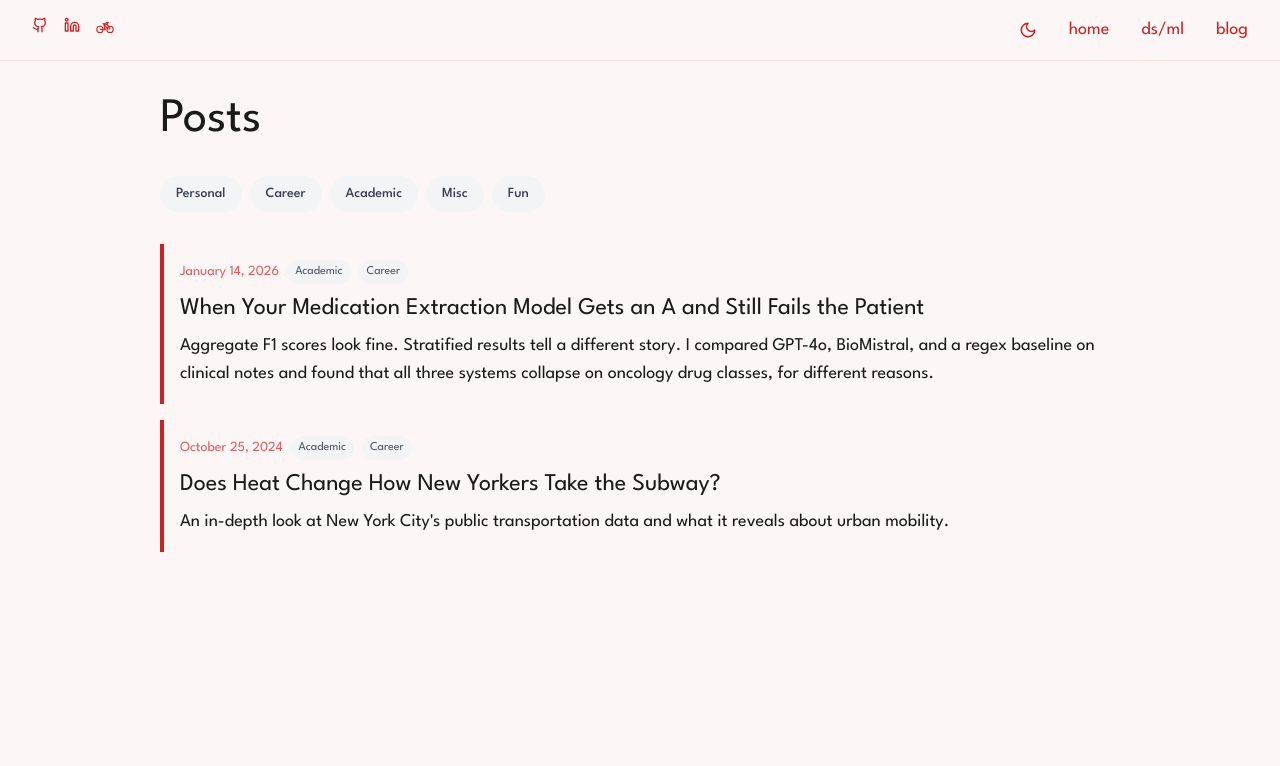
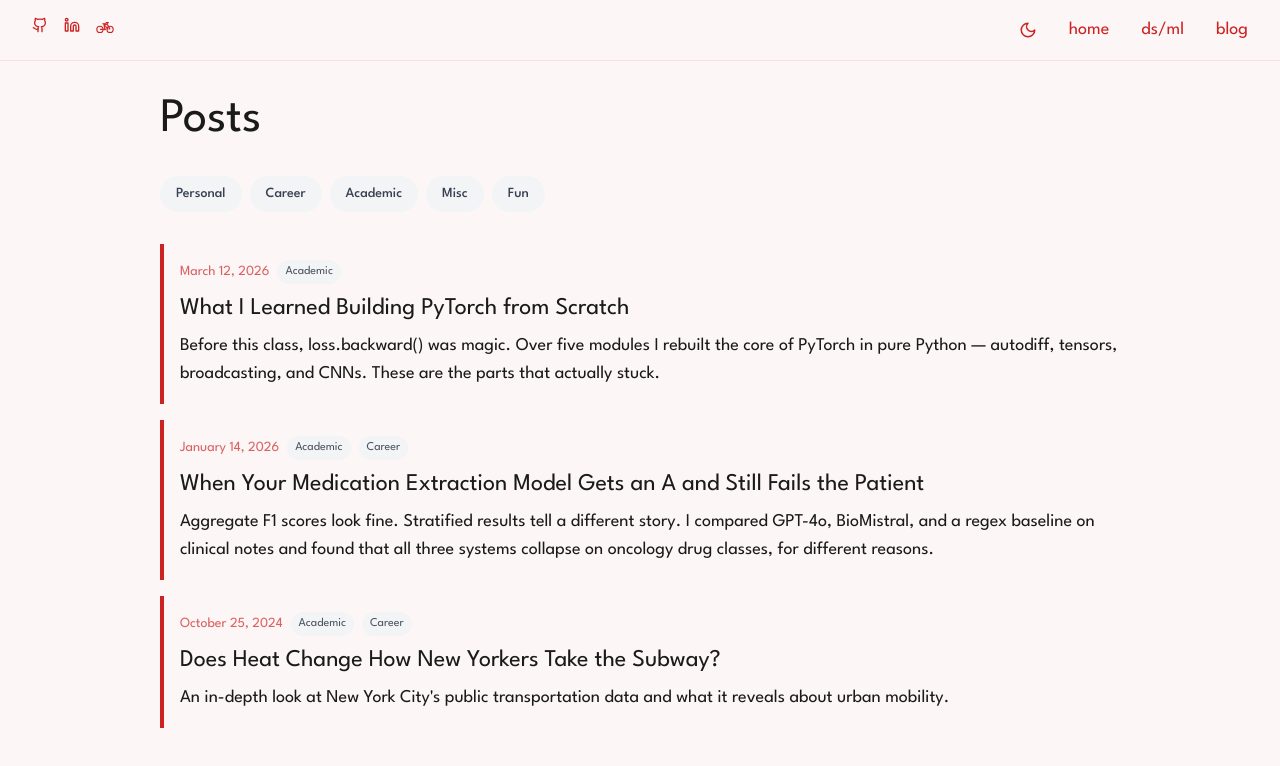
Before and after one commit to jaackiekim/jackiekim.me, a React (Vite) app: page /blog in a window 1280 px wide. Shown: the top 766 px of the page. Built offline with nearby package versions, Linux system fonts and the light colour scheme.

Commit message:
content: add MiniTorch blog post (March 2026)

```diff
--- a/src/components/Blog.tsx
+++ b/src/components/Blog.tsx
@@ -15,6 +15,13 @@ interface Post {
 }
 
 const posts: Post[] = [
+  {
+    slug: 'minitorch-pytorch-from-scratch',
+    title: 'What I Learned Building PyTorch from Scratch',
+    date: 'March 12, 2026',
+    excerpt: 'Before this class, loss.backward() was magic. Over five modules I rebuilt the core of PyTorch in pure Python — autodiff, tensors, broadcasting, and CNNs. These are the parts that actually stuck.',
+    categories: ['Academic']
+  },
   {
     slug: 'medication-extraction-llm-evaluation',
     title: 'When Your Medication Extraction Model Gets an A and Still Fails the Patient',
--- a/src/components/BlogPost.tsx
+++ b/src/components/BlogPost.tsx
@@ -145,6 +145,72 @@ Code, evaluation framework, and full results: [github.com/jaackiekim/clinical-me
 `;
 
 const posts: Record<string, { title: string; date: string; content?: string; useMarkdown?: boolean; component?: React.ComponentType }> = {
+  'minitorch-pytorch-from-scratch': {
+    title: 'What I Learned Building PyTorch from Scratch',
+    date: 'March 12, 2026',
+    useMarkdown: true,
+    content: `*Machine Learning Engineering, Cornell Tech, taught by Sasha Rush (Hugging Face)*
+
+Before I took this class, \`loss.backward()\` was magic. I knew, abstractly, that PyTorch walked backward through some kind of graph and computed gradients. I could not have told you what that graph looked like, how it got built, or what happened when it had cycles or shared nodes. I used it every day. I had no idea what it was doing.
+
+The course is called MiniTorch. Over five modules, you rebuild the core of PyTorch in pure Python. Automatic differentiation, tensors with broadcasting, GPU-style parallel operators, and convolutional neural networks. You do not read a textbook. You fill in function signatures and make the unit tests pass. The first time a test goes green is the first time you actually understand what you were doing.
+
+This is a post about the parts that stuck with me.
+
+## Autodiff is a graph, not a derivative
+
+The thing that surprised me most in the entire course was the autodiff module. I started it expecting to implement the chain rule. The chain rule is the easy part. Writing the formula for the derivative of a composed function is a line of math. The hard part is the bookkeeping around it.
+
+When you compute a function like \`loss = (a * b) + (a * c)\`, the variable \`a\` appears twice. Backpropagation has to accumulate the gradient flowing back through both paths. If you just walk the graph and assign, you overwrite. If you walk it in the wrong order, you compute with stale values. And if you recurse naively on a graph with shared nodes, you do exponential work.
+
+What actually clicked for me was writing the topological sort. You walk from the output backward through parents, marking what you have already visited. You insert each node at the front of a list, so by the end the list is in the right order for gradients to flow through. Then you walk that list once, keep a dictionary of accumulated derivatives keyed by each variable, and add to it whenever a new path arrives at that variable. One dictionary and one sorted list. That is the whole trick.
+
+I drew the whole thing out on paper before the code started making sense. The moment I stopped thinking about "derivatives" and started thinking about "how do I visit each node exactly once in the right order while remembering what I have seen," the problem stopped being a calculus problem and became a data structures problem that happens to compute math.
+
+That reframing is the single most useful thing I took from the course. Autodiff is not about derivatives. It is about graphs. PyTorch is a very efficient graph walker with a really nice API on top.
+
+## Broadcasting is where elegance lives
+
+The tensor module felt deceptively simple at first. Implement add. Implement multiply. Reshape. Transpose. How hard could it be?
+
+Broadcasting is where it gets hard. When you add a \`(3, 4)\` tensor to a \`(4,)\` tensor, PyTorch silently stretches the smaller one along the missing dimension. This is convenient. It is also a carefully designed abstraction that I had never thought about until I had to write it.
+
+The elegant move is that you do not actually copy data when you broadcast. You lie to the indexing function about the shape. If the input tensor is size \`(4,)\` and the output is size \`(3, 4)\`, every "row" of the output reads from the same underlying row of the input. The broadcast rule becomes a set of stride and shape rules that tell the indexing function which input position to read for each output position.
+
+Writing this was the first time I thought of a tensor as something different from a NumPy array. A tensor is a view into a flat block of memory, plus a set of rules for how to walk through that memory. Shape, stride, and position translation are the whole operation. Everything else is built on top.
+
+## The log-sum-exp trick is not optional
+
+In the deep learning module, you implement softmax. The naive version is three lines. Exponentiate the inputs, sum them, divide. It works on a tiny test input. Then you run it on a real batch and start seeing \`inf\` and \`nan\` and wonder what you did wrong.
+
+The issue is that softmax involves \`exp(x)\`. If any \`x\` in your input is large, say 800, then \`exp(800)\` overflows to infinity. Divide infinity by infinity and you get \`nan\`. Your whole model breaks on one bad input.
+
+The fix is that you subtract the max value from the input before you exponentiate. Mathematically this is a no-op. \`softmax(x)\` equals \`softmax(x - c)\` for any constant \`c\`. Numerically, it rescues you. Subtract the max, and now the largest input is zero, which exponentiates to one. Nothing overflows. The output is identical.
+
+I had seen this trick mentioned in papers. I had never understood why it was such a big deal. After an hour of watching my own softmax produce \`nan\` on a perfectly reasonable input, I understood. Numerical stability is not a polish you add at the end. It is a correctness property.
+
+## Pooling is the easiest hard thing
+
+The last module implements convolutional neural networks, including 2D max pooling. My expectation was that pooling would be hard because convolution is hard. I was wrong about which part was hard.
+
+2D max pooling is conceptually simple. Take non-overlapping squares of your input, return the max of each one. The hard part is implementing it without writing a loop. You want it to run on the parallel tensor operators you built earlier, which means you need to reshape the input so that the pooling dimension becomes a reducible axis.
+
+The reshape goes through a sequence of view, permute, view operations. You reinterpret the input as a tensor with an extra dimension per kernel cell, you swap axes so the kernel cells land in the right place, you reinterpret again. By the end, max pooling becomes a one-line reduction over the new axis.
+
+The first time I got it working, I wrote the permute in the wrong order and the output looked scrambled but not obviously wrong. It took me twenty minutes of printing shapes to find the bug. The lesson I took from it was that when your tensor operation compiles and runs and produces the wrong answer, the bug is almost always in the shape choreography, not in the math.
+
+## What I can do now that I could not do before
+
+I can read a PyTorch error message and know which part of the stack it came from. Before, \`RuntimeError: one of the variables needed for gradient computation has been modified by an inplace operation\` was a wall of text. Now I know it means I wrote to a tensor that is on the autograd tape, which means the saved value for backward is gone, which means the chain rule has nothing to chain. I can fix it in two seconds.
+
+I can look at a model training run that is producing \`nan\` and guess, within a few tries, where the numerical instability lives. I can read a paper that mentions "we use the log-sum-exp trick" without having to look up what that means.
+
+More than any of that, I learned that the gap between "I use this" and "I understand this" is much wider than I thought. The second one takes real work. The first time I watched my own backprop propagate a gradient through a graph I built by hand, I finally understood what PyTorch had been doing for me every day for two years. That is the kind of understanding you cannot get from reading documentation.
+
+---
+
+*Built with Sasha Rush's [MiniTorch](https://minitorch.github.io/) as part of Cornell Tech's Machine Learning Engineering course. Code is in a private repo. Happy to share with interviewers on request.*`,
+  },
   'medication-extraction-llm-evaluation': {
     title: 'Structured missingness in medication extraction and its implications for cohort construction',
     date: 'January 14, 2026',
```
